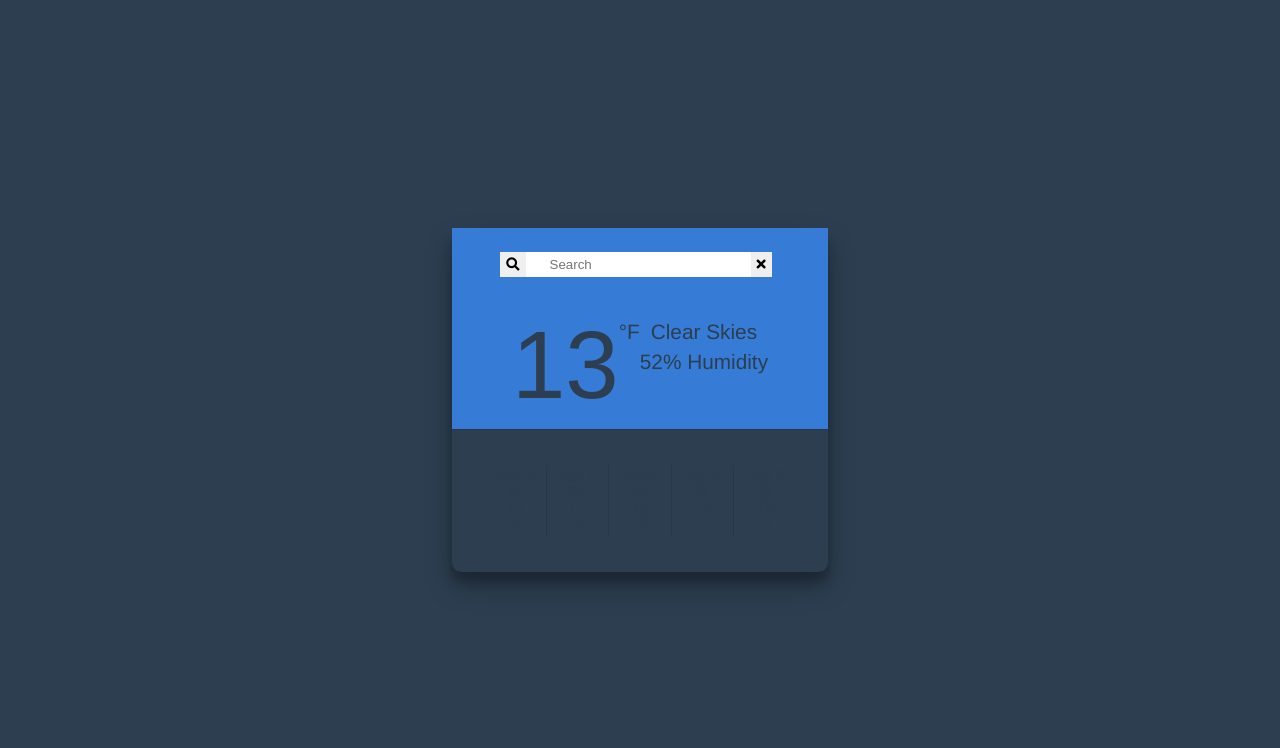
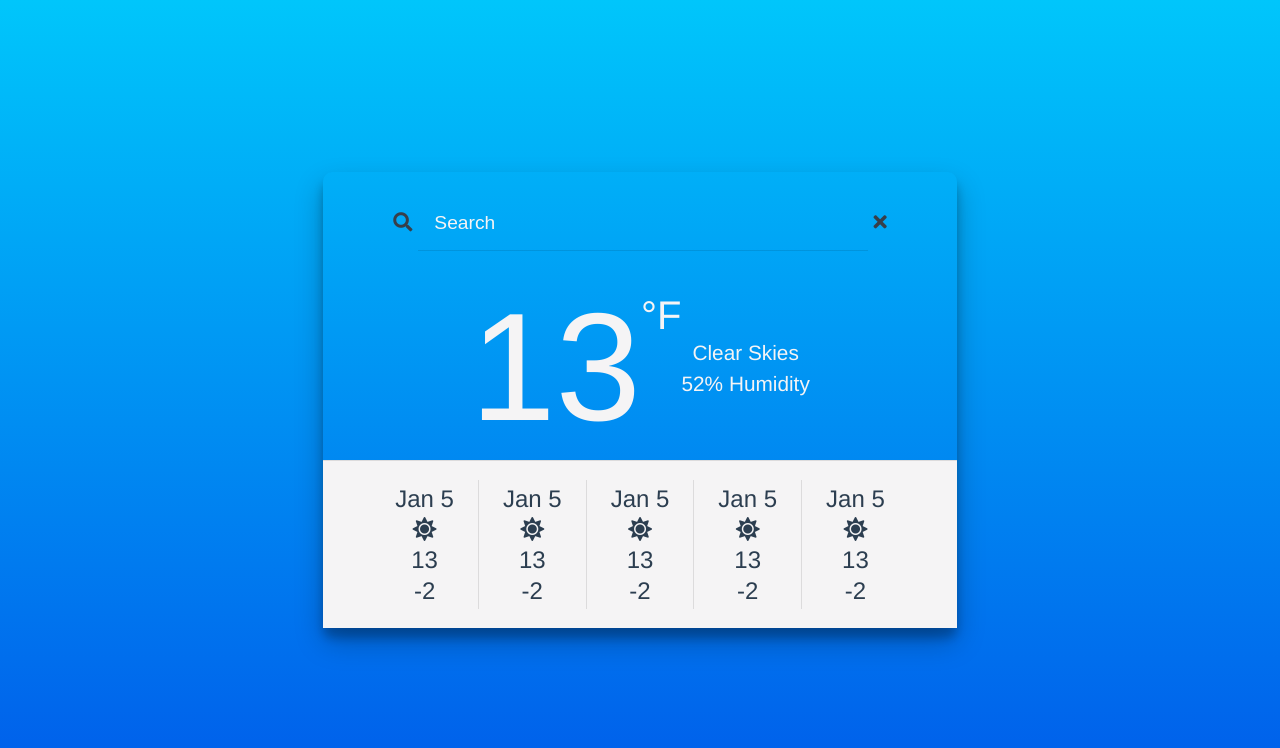
Before and after one commit to ihpannu/weather-app, a Vue app: page /#/ in a window 1280 px wide. Shown: the top 748 px of the page. Built offline with nearby package versions, Linux system fonts and the light colour scheme.

Commit message:
added all the styles

```diff
--- a/src/App.vue
+++ b/src/App.vue
@@ -6,7 +6,7 @@
 
 <style lang="scss">
 body {
-  background: #2c3e50;
+  background-image: linear-gradient(to bottom, #00c6fb 0%, #005bea 100%);
   height: 100vh;
   display: flex;
   justify-content: center;
--- a/src/components/Weather.vue
+++ b/src/components/Weather.vue
@@ -21,8 +21,15 @@
                 <!-- <i class="wi" :class="[classWI]"></i> {{ curTempDisplay }} -->
                 <!-- <span class="btn btn-deg" :class="{ 'btn-deactivate': displayMode }" @click="getTemp(0)">°C</span> | -->
               </h1>
-                <span class="info-text">°F</span>
+                <span class="fah">°</span>
+                <span class="fah">F</span>
+
                 <div class="weather-info">
+                          <span></span>
+                          <span></span>
+                          <span></span>
+                          <span></span>
+                          <span></span>
                   <span class="info-text">Clear Skies</span>
                   <span class="info-text">52% Humidity</span>
                 </div>
@@ -94,6 +101,31 @@ export default {
 
 <!-- Add "scoped" attribute to limit CSS to this component only -->
 <style lang="scss" scoped>
+// Variables
+$white: #f5f4f5;
+$lightBorderDark: rgba(0, 0, 0, 0.1);
+$lightBorderWhite: rgba(255, 255, 255, 0.4);
+
+// Multiple Style
+
+input,
+button,
+.section-one {
+  background: transparent;
+  color: $white;
+  font-size: 1.2rem;
+  text-transform: capitalize;
+  i {
+    color: #373f4a;
+  }
+  ::placeholder {
+    color: $white;
+  }
+}
+
+h1 {
+  font-size: 8em;
+}
 section {
   display: flex;
   justify-content: center;
@@ -115,7 +147,7 @@ section {
 hr {
   border: none;
   height: 1px;
-  background: rgba(0, 0, 0, 0.1);
+  background: $lightBorderDark;
 }
 
 button {
@@ -129,9 +161,13 @@ button {
 
 input {
   border: none;
-  padding: 0.3rem 1.5rem;
+  width: 100%;
+  padding: 1rem;
+  border-bottom: 1px solid $lightBorderDark;
+  transition: border 200ms ease-in;
   &:focus {
     outline: none;
+    border-bottom: 1px solid $lightBorderWhite;
   }
   &:active {
     border: none;
@@ -148,8 +184,10 @@ input {
 }
 
 .section-one {
-  background: #367cd6;
-  padding: 1rem 2rem;
+  padding: 1rem 3rem;
+  .fah {
+    font-size: 2.5rem;
+  }
   span {
     font-size: 1.3rem;
     margin: 0.3rem 0;
@@ -157,22 +195,22 @@ input {
 }
 
 .section-two {
-  padding: 2rem;
+  background: $white;
+  padding: 1rem 3rem;
   display: flex;
   border-top: 1px solid rgba(0, 0, 0, 0.1);
   div {
-    padding: 0.4rem 0.7rem;
-    font-size: 1rem;
+    padding: 0.4rem 1rem;
+    font-size: 1.5rem;
+    li {
+      padding: 0.2rem 0.5rem;
+    }
   }
   .line {
     border: none;
-    background: rgba(0, 0, 0, 0.1);
+    background: $lightBorderDark;
     width: 1px;
     margin: 0.2rem 0;
   }
 }
-
-h1 {
-  font-size: 6rem;
-}
 </style>
```
